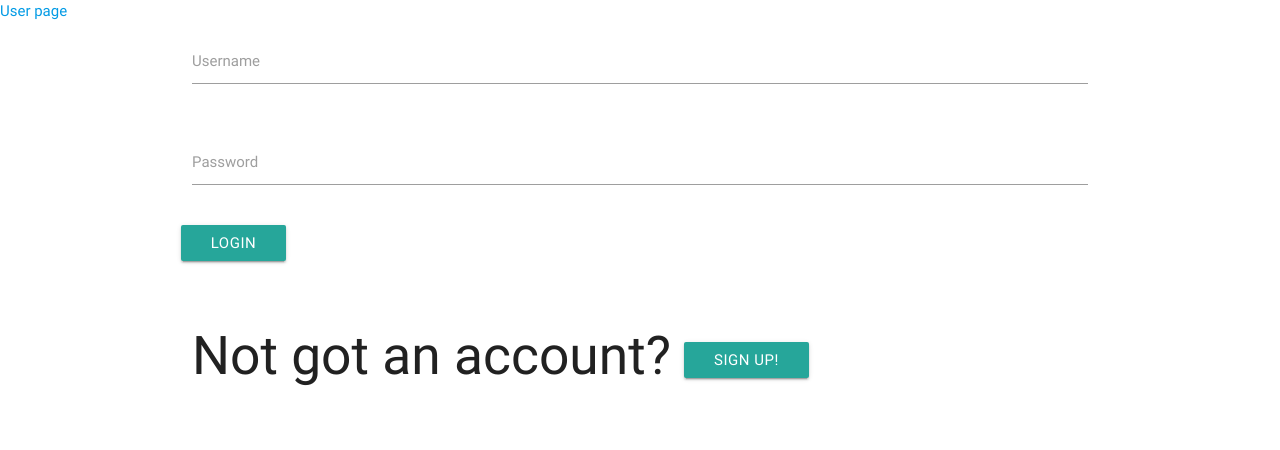
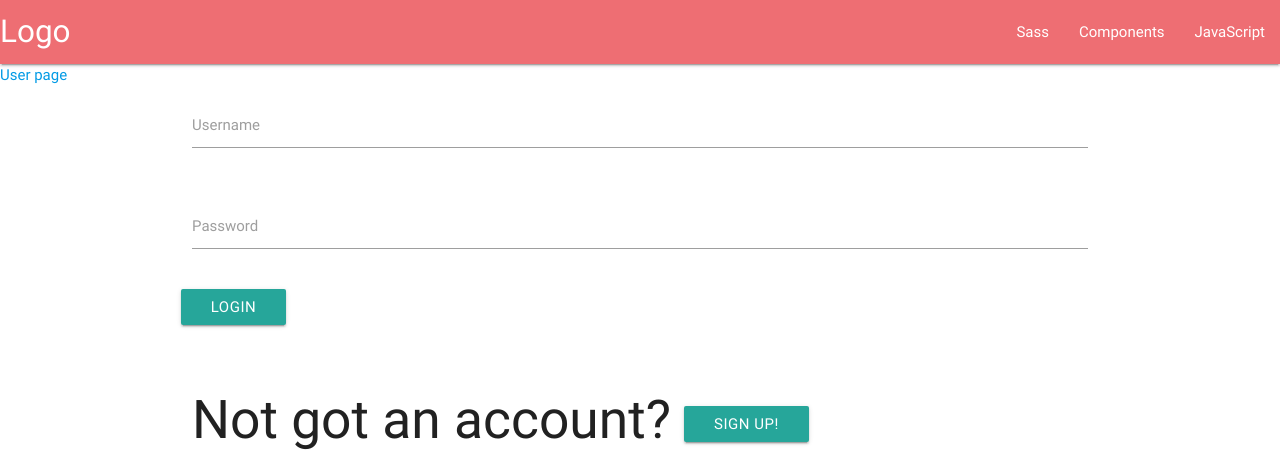
Before and after one commit to Code-Institute-Submissions/SpookySpool, a Flask app: page /login in a window 1280 px wide. Shown: the top 450 px of the page. Run offline with Flask 2, Linux system fonts and the light colour scheme; some libraries are stand-ins or nearby versions.

Commit message:
boilerplate nave bar added

```diff
--- a/app.py
+++ b/app.py
@@ -32,6 +32,8 @@ def index():
 
     return str(ratings)
 
+
+# Login page and accociated functions
 
 @app.route("/login")
 def login():
@@ -90,6 +92,8 @@ def logout():
     return redirect(url_for('login'))
 
 
+# Browse & Movie pages
+
 @app.route("/browse")
 def browse_movies():
 
@@ -104,6 +108,15 @@ def browse_movies():
 
     return render_template("browse.html", movies=movies, user=user)
 
+
+@app.route("/movie/<movie_id>")
+def movie_page(movie_id):
+    movie_data = movies.find_one({"_id": ObjectId(movie_id)})
+    genre_data = genres.find()
+    return render_template('movie_template.html', movie=movie_data, genres=genre_data)
+
+
+# Add to watchlist/favourites and Remove from watchlist/favourites
 
 @app.route("/watchlist/<movie_id>/redirect_from<page>")
 def add_watchlist(movie_id, page):
@@ -147,18 +160,13 @@ def remove_favourite(movie_id, page):
 
     return redirect(url_for(f"{page}"))
 
-
-@app.route("/movie/<movie_id>")
-def movie_page(movie_id):
-    movie_data = movies.find_one({"_id": ObjectId(movie_id)})
-    genre_data = genres.find()
-    return render_template('movie_template.html', movie=movie_data, genres=genre_data)
-
 @app.route("/user_submit")
 def submit_movie():
     return render_template("movie_form.html", genres=genres.find())
 
-#Inserts movies from the submit form into the database
+
+# Inserts movies from the submit form into the database
+
 @app.route("/insert_movie", methods=["POST"])
 def insert_movie():
 
--- a/templates/base.html
+++ b/templates/base.html
@@ -16,7 +16,16 @@
     <title>Home</title>
 </head>
 <body>
-
+<nav>
+    <div class="nav-wrapper">
+      <a href="#" class="brand-logo">Logo</a>
+      <ul id="nav-mobile" class="right hide-on-med-and-down">
+        <li><a href="sass.html">Sass</a></li>
+        <li><a href="badges.html">Components</a></li>
+        <li><a href="collapsible.html">JavaScript</a></li>
+      </ul>
+    </div>
+</nav>
 <a href="{{url_for('user_home', username=session['username'])}}">User page</a>
 <div class="container">
 {% block content %}
```
